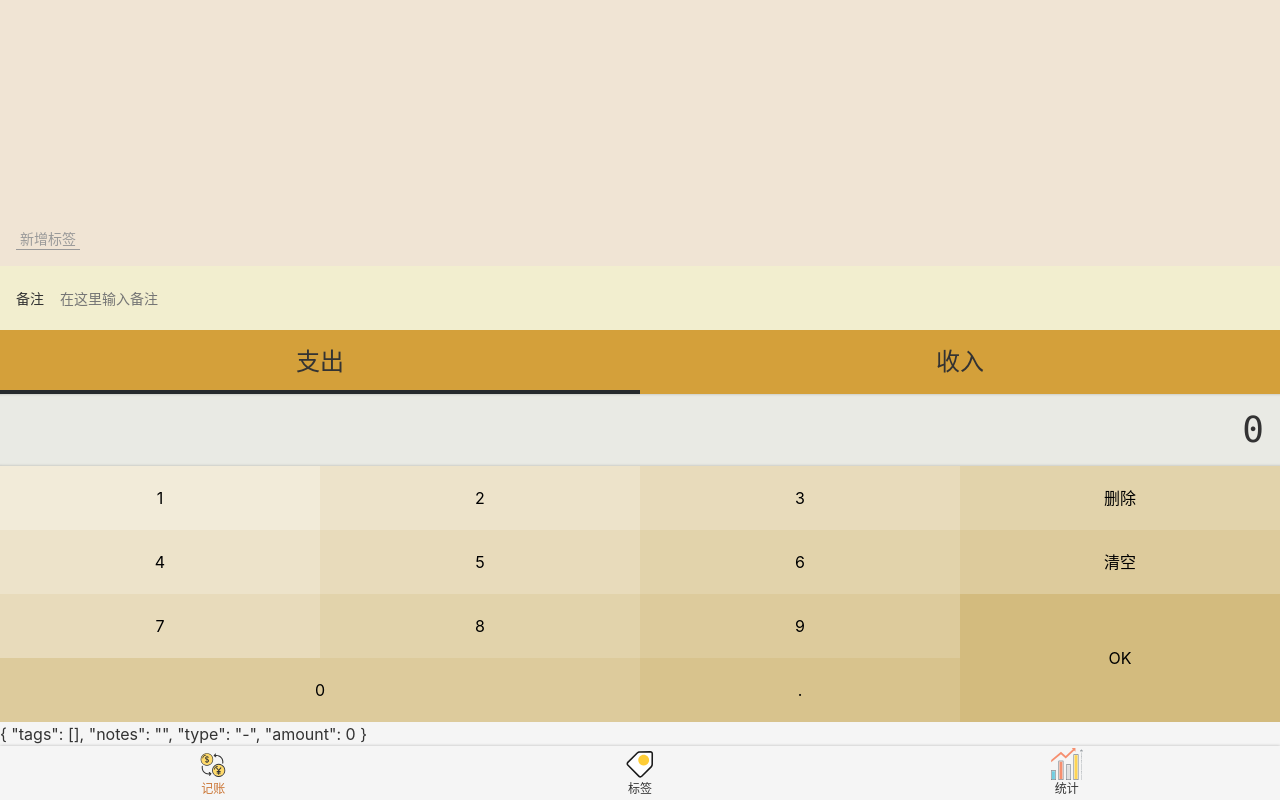
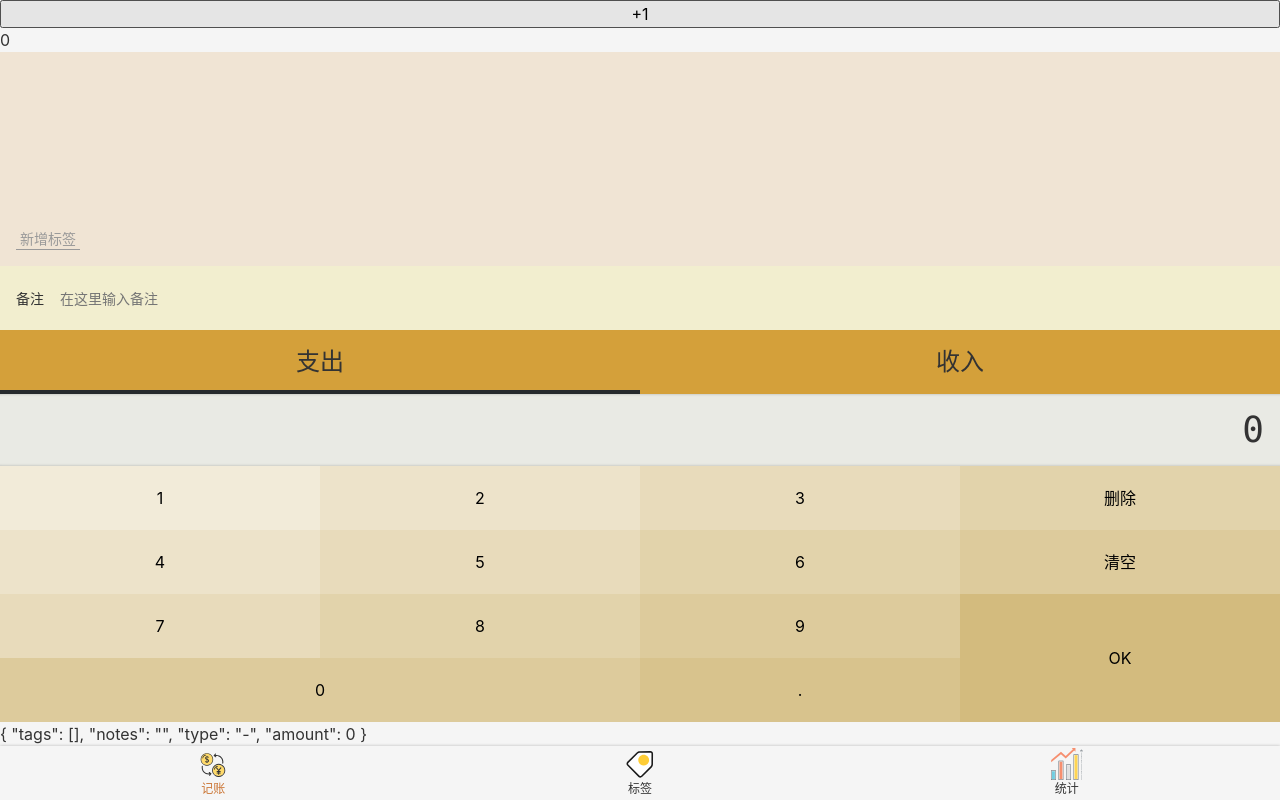
Before and after one commit to zxjdzxb/fortune-cat, a Vue app: page /#/money in a window 1280 px wide. Built offline with nearby package versions, Linux system fonts and the light colour scheme.

Commit message:
store.count 有 bug 怎么办

```diff
--- a/src/App.vue
+++ b/src/App.vue
@@ -4,6 +4,16 @@
 
   </div>
 </template>
+<script lang="js">
+import store from '@/store/index2'
+export default {
+  data() {
+    return {
+      store: store
+    }
+  }
+}
+</script>
 
 <style lang="scss">
 @import "~@/assets/style/helper.scss";
--- a/src/main.ts
+++ b/src/main.ts
@@ -13,6 +13,7 @@
 Vue.component('Icon', Icon);
 
 
+
 new Vue({
   router,
   store,
--- a/src/store/index2.ts
+++ b/src/store/index2.ts
@@ -2,6 +2,10 @@
 import tagStore from '@/store/tagStore';
 
 const store = {
+  count: 0,
+  addCount() {
+    this.count += 1;
+  },
   ...recordStore,
   ...tagStore,
 };
--- a/src/views/Money.vue
+++ b/src/views/Money.vue
@@ -10,6 +10,8 @@
       />
     </div>
     <Tags />
+    {{count}}
+    <button @click="add">+1</button>
   </Layout>
 </template>
 
@@ -24,10 +26,20 @@
 
 
 @Component({
-  components: {Tags, FormItem, Types, NumberPad}
+  components: {Tags, FormItem, Types, NumberPad},
+  computed: {
+    count() {
+      return store.count;
+    },
+    recordList() {
+      return store.recordList;
+    }
+  }
 })
 export default class Money extends Vue {
-  recordList = store.recordList;
+  add() {
+    store.addCount();
+  }
   record: RecordItem = {
     tags: [], notes: '', type: '-', amount: 0
   };
```
